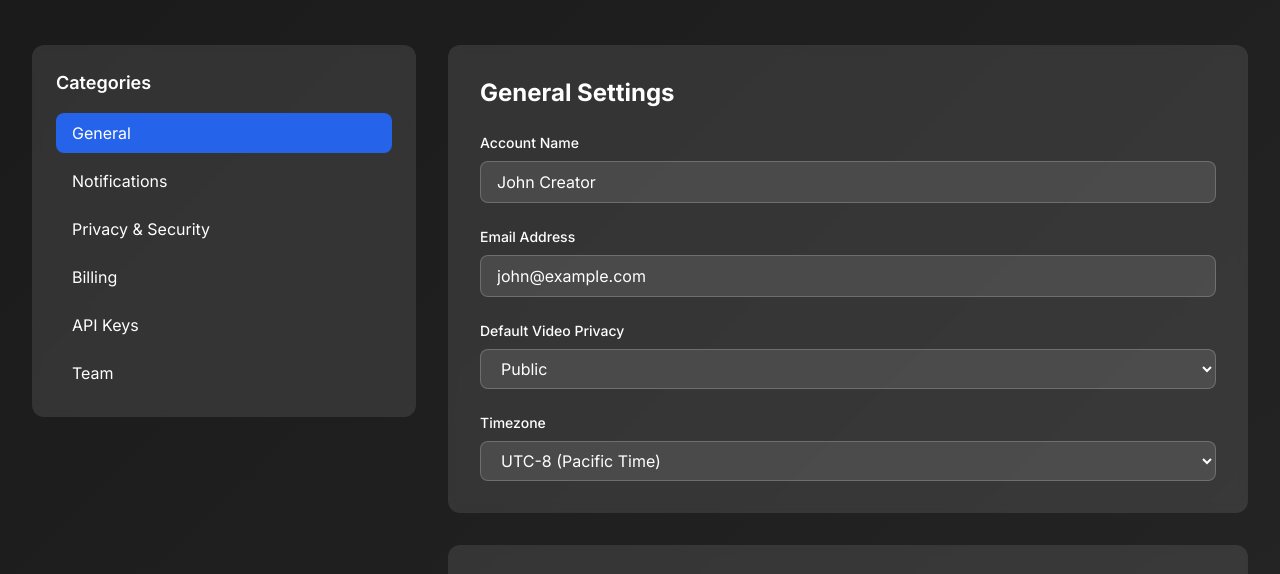
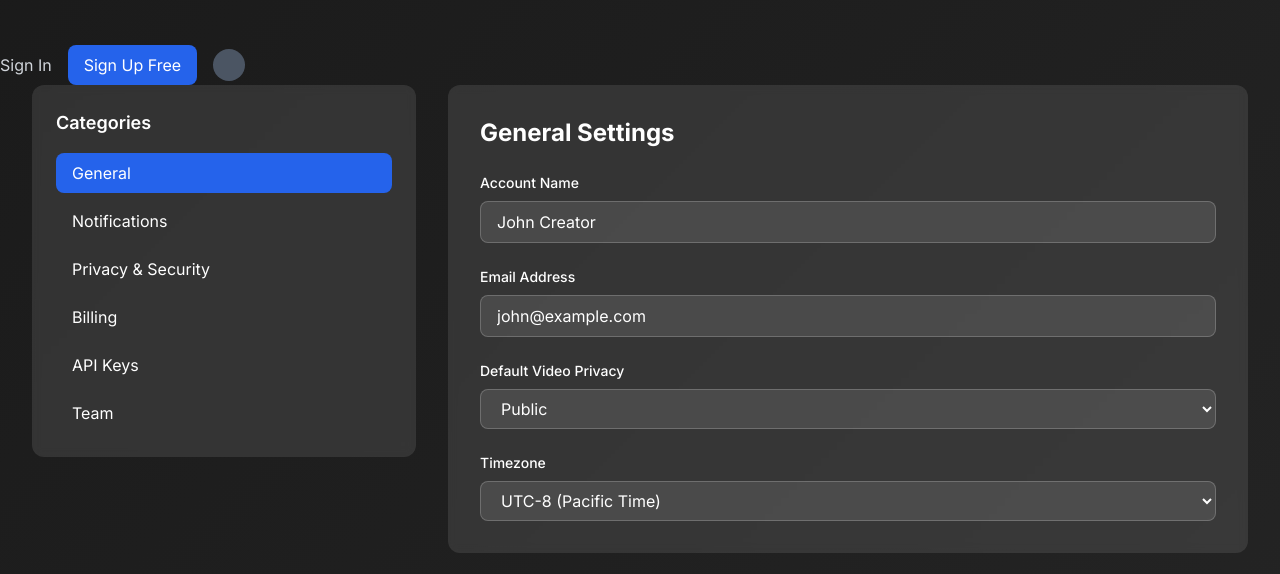
Before and after one commit to SocialSync-Pro/socialsync-pro, a website: page settings.html in a window 1280 px wide. Shown: the part 191-765 px from the top of the page. Drawn offline with nearby package versions, Linux system fonts and the light colour scheme.

Commit message:
Update settings.html

```diff
--- a/settings.html
+++ b/settings.html
@@ -107,6 +107,17 @@
             </div>
         </div>
     </section>
+
+<div class="flex items-center space-x-4">
+    <div class="hidden md:flex items-center space-x-4">
+        <a href="login.html" class="text-gray-300 hover:text-white transition-colors">Sign In</a>
+        <a href="signup.html" class="bg-blue-600 hover:bg-blue-700 px-4 py-2 rounded-lg transition-colors">
+            Sign Up Free
+        </a>
+    </div>
+    <!-- Existing user profile div -->
+    <div class="w-8 h-8 bg-gray-600 rounded-full"></div>
+</div>
 
     <!-- Settings Content -->
     <section id="settings" class="pb-12">
```
